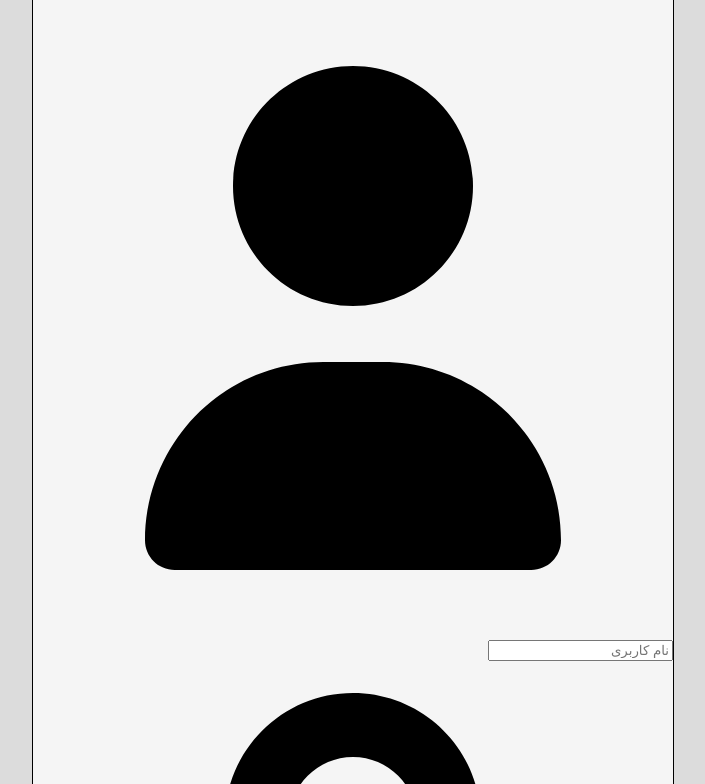
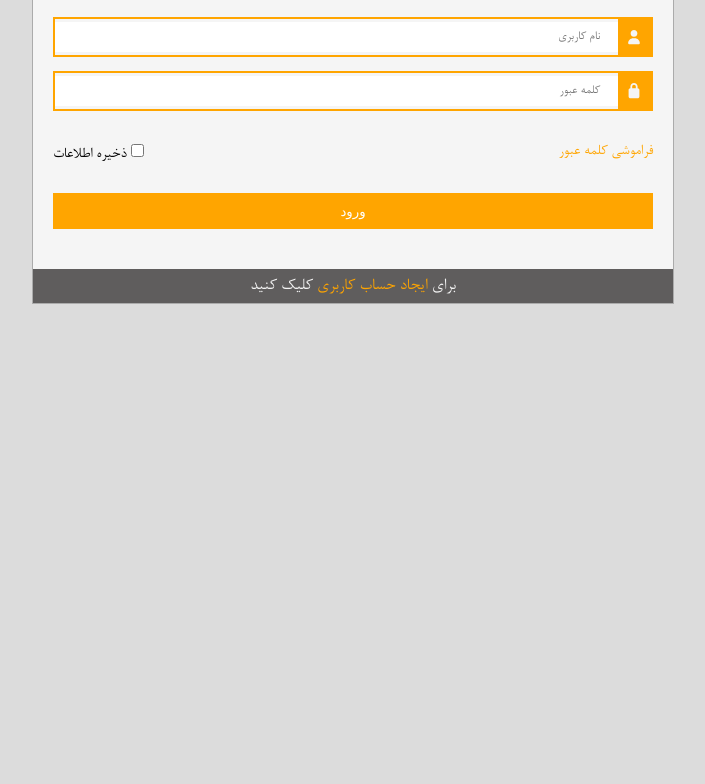
Before and after one commit to amir-jm/git-project-2, a website: page index.html in a window 1280 px wide. Shown: the part 77-861 px from the top of the page, without its empty margins (287-992 px from the left). After the commit the page ends 800 px from the top, so only its background shows below. Drawn offline with Linux system fonts and the light colour scheme.

Commit message:
create style.css

```diff
--- a/style.css
+++ b/style.css
@@ -10,7 +10,7 @@ body{
     }
 .container{
     background-color: whitesmoke;
-    border: 1px solid black;
+    border: 1px solid rgba(0, 0, 0, 0.3);
     margin: 30px auto;
     width: 50%;
     padding-top: 0px;
@@ -21,8 +21,78 @@ header{
     color: white;
     width: 100%;
     text-align: center;
+    border-bottom: 3px solid orange;
 
 }
 header h2,h4{
     margin: 0;
 }
+header h4{
+    font-weight: normal;
+}
+.section{
+    padding: 20px;
+}
+.field{
+    display: flex;
+    align-items: center;
+    border: 2px solid orange;
+    margin-bottom: 14px;
+}
+.field input{
+    border: none;
+    outline: none;
+    width: 100%;
+    padding: 8px;
+    font-family: bnazanin;
+}
+.icon{
+    width: 36px;
+    height: 36px;
+    display: flex;
+    background-color: orange;
+    justify-content: center;
+    align-items: center;
+}
+.icon svg{
+    width: 18px;
+    height: 18px;
+    fill: whitesmoke;
+}
+.field input::placeholder{
+    padding-right: 10px;
+}
+.option{
+    display: flex;
+    justify-content: space-between;
+    align-items: center;
+    margin: 30px 0;
+
+}
+.option a{
+    color: orange;
+    text-decoration: none;
+}
+button{
+    width: 100%;
+    background-color: orange;
+    border: none;
+    height: 36px;
+    color: white;
+    cursor: pointer;
+}
+footer{
+    box-sizing: border-box;
+    width: 100%;
+    background: #555353ee;
+    text-align: center;
+    font-size: 18px;
+    font-family: bnazanin;
+    padding: 8px;
+    color: whitesmoke;
+    margin-top: 20px;
+}
+footer a{
+    text-decoration: none;
+    color: orange;
+}
```
